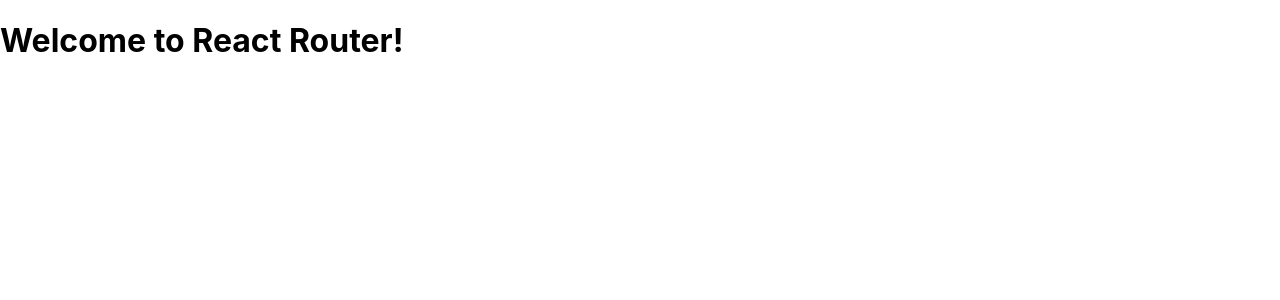
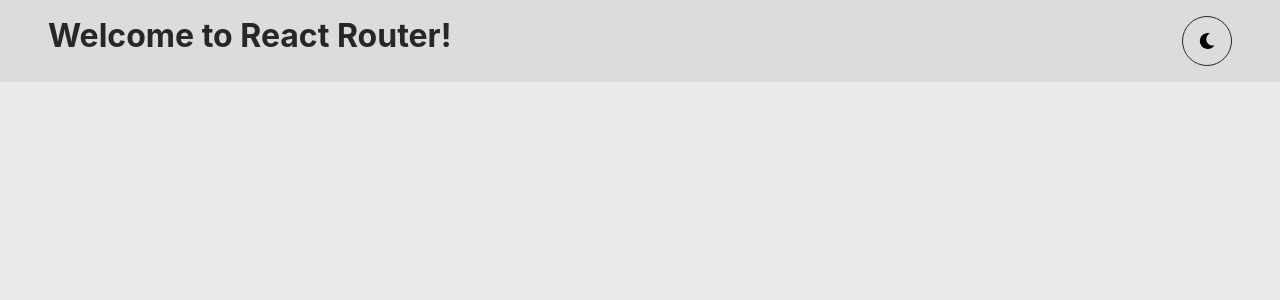
Before and after one commit to MichalKwarta/Markdown_editor, a React (Create React App) app: page / in a window 1280 px wide. Shown: the top 300 px of the page. Built offline with nearby package versions, Linux system fonts and the light colour scheme.

Commit message:
add theming

```diff
--- a/src/App.tsx
+++ b/src/App.tsx
@@ -1,19 +1,50 @@
 import * as React from "react";
+import { ThemeProvider } from "styled-components";
 // import { Routes } from "react-router-dom";
-
-import { createGlobalStyle } from 'styled-components'
-
-
-
-
+import theme from "./helpers/theme";
+import GlobalStyle from "./helpers/GlobalStyle";
+import FlexStyled from "./styled/Flex";
+import Toggle from "./styled/Toggle";
+import MoonIcon  from './resources/moon.svg'
+import sunIcon from './resources/sun.svg'
 
 
 function App() {
+  const [t, setTheme] = React.useState<"light"|"dark">('light');
+
+  // The function that toggles between themes
+  const toggleTheme = () => {
+    // if the theme is not light, then set it to dark
+    if (t === 'light') {
+      setTheme('dark');
+      // otherwise, it should be light
+    } else {
+      setTheme('light');
+    }
+  }
+  const icon = t === 'light' ? MoonIcon : sunIcon;
+
   return (
-    <div>
-      <h1>Welcome to React Router!</h1>
 
-    </div>
+    <ThemeProvider theme={ theme[t]}>
+      <GlobalStyle {...theme[t]}/>
+      <FlexStyled height='100vh' width='100vw' justify="start"  isBg={true} >
+        <FlexStyled width="100vw" direction="row" justify="space-between" align="start"  extra="padding:1rem 3rem;" isBg={ false}>
+          <h1>Welcome to React Router!</h1>
+          <Toggle onClick={toggleTheme} darkmode={ t!=="light"}>
+            <img src=  {
+        icon
+            } alt="" />
+
+          </Toggle>
+
+        </FlexStyled>
+
+        </FlexStyled>
+
+
+    </ThemeProvider>
+
   );
 }
 export default App
--- /dev/null
+++ b/src/helpers/GlobalStyle.tsx
@@ -0,0 +1,30 @@
+import { createGlobalStyle } from 'styled-components'
+
+interface GlobalStyleProps {
+  color: string,
+  bg:string
+}
+
+const GlobalStyle = createGlobalStyle<GlobalStyleProps>`
+  body {
+    color: ${props => (props.color||"white")};
+    background-color: ${props => (props.bg || "black")};
+    align-items: center;
+    display: flex;
+    flex-direction: column;
+    justify-content: center;
+    font-family: BlinkMacSystemFont, -apple-system, 'Segoe UI', Roboto, Helvetica, Arial, sans-serif;
+    transition: all 0.25s linear;
+  }
+  *,*::after,*::before{
+    margin:0;
+    padding:0;
+    box-sizing:border-box;
+  }
+  html,body{
+    height:100%;
+    width:100%;
+  }
+
+`
+export default GlobalStyle
--- /dev/null
+++ b/src/helpers/theme.tsx
@@ -0,0 +1,21 @@
+
+const darkColor = "#262726"
+const lightColor = "#eaeaea"
+const accent = "#cba974";
+
+const theme = {
+    light: {
+        bg: lightColor,
+        elementColor: "#dcdcdc",
+        color: darkColor,
+        accent: accent,
+    },
+    dark: {
+        bg: darkColor,
+        elementColor: "#303130",
+        color: lightColor,
+        accent: accent,
+    }
+}
+
+export default theme
--- a/src/index.tsx
+++ b/src/index.tsx
@@ -2,6 +2,7 @@
 import ReactDOM from 'react-dom';
 import './index.css';
 import App from './App';
+
 import reportWebVitals from './reportWebVitals';
 
 // index.js
--- /dev/null
+++ b/src/styled/Flex.tsx
@@ -0,0 +1,36 @@
+import styled from "styled-components"
+
+type FlexStyledProps = {
+    direction?: 'row' | 'column',
+    justify?: 'start' | 'end' | 'center' | 'space-between' | 'space-around' | 'space-evenly',
+    align?: 'start' | 'end' | 'center' | 'space-between' | 'space-around' | 'space-evenly',
+    wrap?: 'wrap' | 'nowrap' | 'wrap-reverse',
+    width?: string;
+    height?: string;
+    extra?: string;
+    isBg?: boolean;
+}
+
+
+
+const FlexStyled = styled.div<FlexStyledProps>`
+    display: flex;
+    flex-direction: ${props => props.direction || 'column'};
+    flex-wrap: ${props => props.wrap || 'wrap'};
+    justify-content: ${props => props.justify || 'center'};
+    align-items: ${props => props.align || 'center'};
+    width:${props => props.width || ''};
+    height:${props => props.height || ''};
+
+    background-color: ${props => props.isBg ? props.theme.bg:props.theme.elementColor || 'transparent'};
+    word-wrap: break-word;
+    white-space: pre-wrap;
+    word-break: break-word;
+    ${props=>props.extra||''}
+`
+
+FlexStyled.defaultProps = {
+    isBg: false
+}
+
+export default FlexStyled
--- /dev/null
+++ b/src/styled/Toggle.tsx
@@ -0,0 +1,24 @@
+import styled from "styled-components";
+
+
+const Toggle = styled.button<{darkmode:boolean}>`
+    cursor: pointer;
+    height: 50px;
+    width: 50px;
+    border-radius: 50%;
+    border: none;
+    padding:1rem;
+    border:1px solid ${props => props.theme.color || 'transparent'};
+    background-color: ${props => props.theme.elementColor};
+    &:focus {
+        outline: none;
+    }
+    transition: all .5s ease;
+    &>img{
+    transition: all .5s ease;
+    ${props => props.darkmode && 'filter:invert(1);'}
+
+
+    }
+`;
+export default Toggle
```
Also changed, not shown: src/resources/moon.svg (added), src/resources/sun.svg (added).
